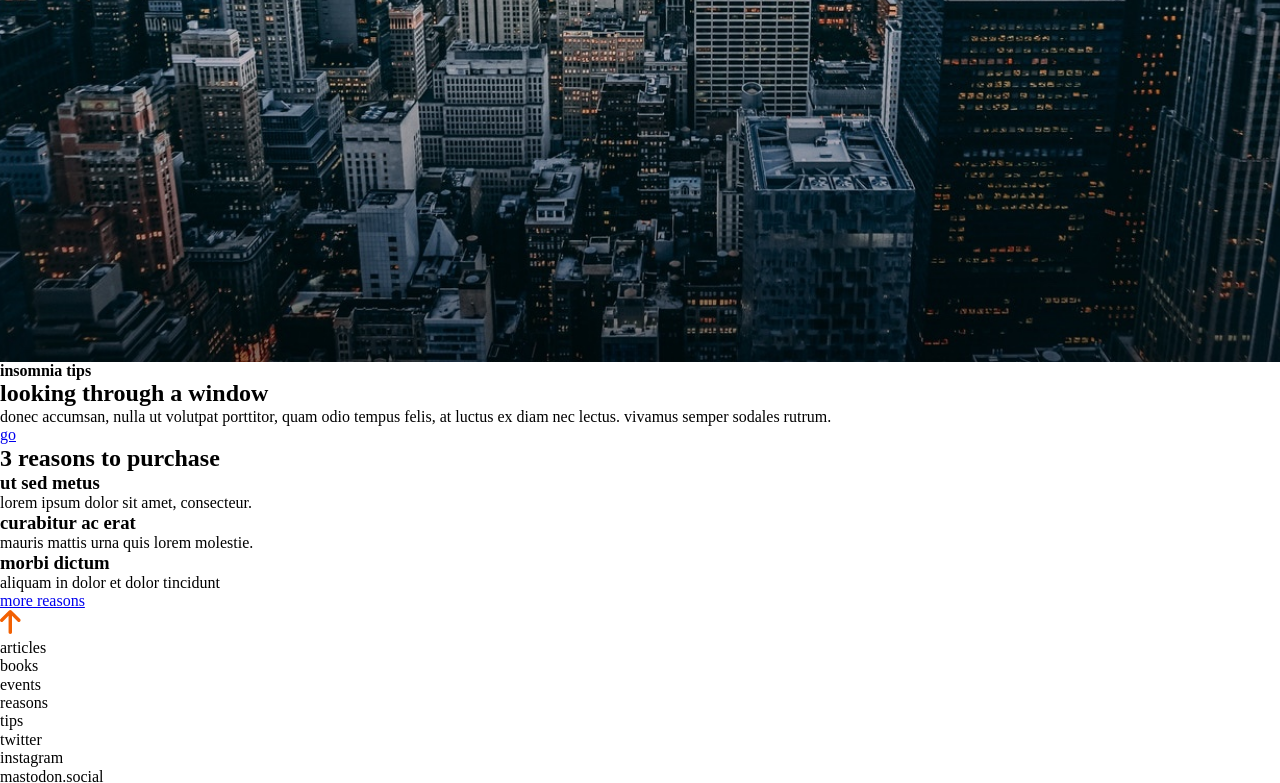
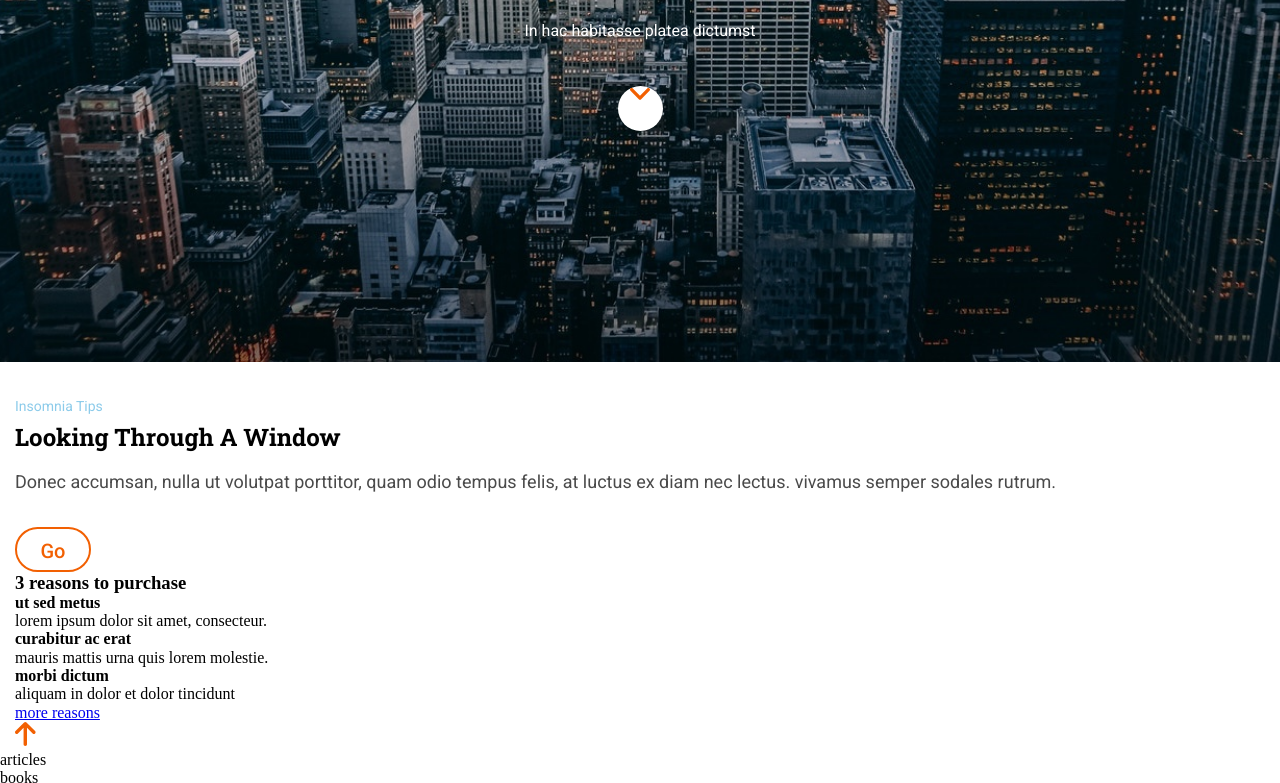
Before and after one commit to laugeeme/modulo-1-evaluacion-final-laurageeme, a website: page public/index.html in a window 1280 px wide. Shown: the part 438-1221 px from the top of the page. Drawn offline with nearby package versions, Linux system fonts and the light colour scheme.

Commit message:
section 1 progress

```diff
--- a/_src/assets/scss/layouts/_header.scss
+++ b/_src/assets/scss/layouts/_header.scss
@@ -27,30 +27,52 @@
 }
 
 .header_text_container {
-        width: 100vw;
-        display: flex;
-        flex-direction: column;
+    width: 100vw;
+    display: flex;
+    flex-direction: column;
+    text-align: center;
 
 
-
-    & h1{
-        color:$colorText1;
-        font-family:$fontStyle1;
+    & h1 {
+        color: $colorText1;
+        font-family: $fontStyle1;
         text-transform: uppercase;
         font-size: 42px;
         line-height: 55px;
+        text-shadow: 0 2px 3px rgba(0, 0, 0, 0.2);
+        font-weight: bold;
+        font-stretch: normal;
+        font-style: normal;
+        line-height: 1.31;
+        letter-spacing: normal;
+        text-align: center;
+        padding-top: 284px;
 
+    }
+
+    & p {
+        color: $colorText1;
+        font-family: $fontStyle2;
+        font-size: 16px;
+        position: relative;
+        padding-top: 10px;
+
+    }
+
+    & .btn_down {
+        position: relative;
+        width: 45px;
+        height: 45px;
+        background-color: $colorWhite;
+        border-radius: 50%;
+        margin-left: auto;
+        margin-right: auto;
+        margin-top: 45px;
+
+        & img {}
 
 
     }
 
-    & p {
-        color:$colorText1;
-        font-family:$fontStyle2;
-        font-size: 16px;
-
-
-
-    }
 
 }
--- a/_src/assets/scss/layouts/_main.scss
+++ b/_src/assets/scss/layouts/_main.scss
@@ -0,0 +1,79 @@
+.page__main {
+    padding-left: 15px;
+    padding-right: 15px;
+}
+
+
+.section1 {
+
+    display: flex;
+    flex-direction: column;
+
+    & h2 {
+        font-family: $fontStyle2;
+        font-size: 14px;
+        line-height: 2.14;
+        color: $colorText3;
+        text-transform: capitalize;
+        font-weight: normal;
+        font-stretch: normal;
+        font-style: normal;
+        letter-spacing: normal;
+        padding-top: 30px;
+    }
+
+
+
+    & h3 {
+        font-family: $fontStyle1;
+        color: $colorText2;
+        font-size: 24px;
+        font-weight: bold;
+        font-stretch: normal;
+        font-style: normal;
+        line-height: 1.25;
+        letter-spacing: normal;
+        text-transform: capitalize;
+
+    }
+
+    & p {
+
+        font-family: $fontStyle2;
+        color: $colorText4;
+        font-size: 18px;
+        font-weight: normal;
+        font-stretch: normal;
+        font-style: normal;
+        line-height: 1.67;
+        letter-spacing: normal;
+        padding-top: 15px;
+        padding-bottom: 30px;
+
+        &:first-letter {
+            text-transform: capitalize;
+        }
+
+    }
+
+
+    a {
+        color: $colorOrange;
+        background-color: $colorWhite;
+        text-decoration: none;
+        text-transform: capitalize;
+        font-family: $fontStyle2;
+        font-size: 20px;
+        font-weight: 500;
+        font-stretch: normal;
+        font-style: normal;
+        line-height: 2.25;
+        letter-spacing: normal;
+        width: 76px;
+        height: 45px;
+        border: 2px solid  $colorOrange;
+        border-radius: 25px;
+        text-align: center;
+
+    }
+}
--- a/_src/assets/scss/utils/_variables.scss
+++ b/_src/assets/scss/utils/_variables.scss
@@ -11,6 +11,6 @@ $colorText3:$colorLightBlue;
 $colorText4:$colorGrey;
 
 
-$fontStyle1:'Roboto Slab', bold;
-$fontStyle2:'Roboto', regular;
+$fontStyle1:'Roboto Slab', ;
+$fontStyle2:'Roboto', ;
 $fontStyle3:'Roboto', medium ;
--- a/public/index.html
+++ b/public/index.html
@@ -5,6 +5,8 @@
         <meta charset="UTF-8" />
         <meta name="viewport" content="width=device-width, initial-scale=1" />
         <link href="https://fonts.googleapis.com/css?family=Roboto+Slab:700|Roboto:400,500&display=swap"
+        rel="stylesheet">
+        <link href="https://fonts.googleapis.com/css?family=Roboto&display=swap"
         rel="stylesheet">
         <link rel="icon" href="./favicon.png" />
         <link rel="stylesheet" href="./assets/css/main.css" />
@@ -21,66 +23,52 @@
                 <div class="header_text_container">
                      <h1>anonymous <br>proxy</h1>
 
-                    <p>In hac habitasse platea dictumst</p> <a href="#down"><img src="../../assets/images/ico-scroll-down.svg" alt="Scroll hacia el final de la página"></a>
+                    <p>In hac habitasse platea dictumst</p> <a class="btn_down" href="#down" title="Scroll hacia el final de la página"><img src="../../assets/images/ico-scroll-down.svg" alt="Scroll hacia el final de la página"></a>
 
                 </div>
             </div>
         </div>
         <main class="page__main">
             <section class="section1">
-                 <h4>insomnia tips</h3>
-            <h2>looking through a window</h2>
-            <p>donec accumsan, nulla ut volutpat porttitor, quam odio tempus felis, at luctus ex diam nec lectus.
-                vivamus semper sodales rutrum.</p>
+                 <h2>insomnia tips</h2>
 
-            <a class="go_link" href="#go">go</a>
+                 <h3>looking through a window</h3>
 
+                <p>donec accumsan, nulla ut volutpat porttitor, quam odio tempus felis, at
+                    luctus ex diam nec lectus. vivamus semper sodales rutrum.</p> <a class="go_link"
+                href="#go">go</a>
 
             </section>
-
-
             <section class="section2">
                 <div class="section2_title_container">
-            <h2>3 reasons to purchase</h2>
+                     <h3>3 reasons to purchase</h3>
+
                 </div>
+                <article class="articles_container">
+                    <div class="articles article1">
+                         <h4>ut sed metus</h4>
 
-        <article class="articles_container">
-
-            <div class="articles article1">
-                <h3>ut sed metus</h3>
                         <p>lorem ipsum dolor sit amet, consecteur.</p>
                     </div>
+                    <div class="articles article2">
+                         <h4>curabitur ac erat</h4>
 
-            <div class="articles article2">
-                <h3>curabitur ac erat</h3>
                         <p>mauris mattis urna quis lorem molestie.</p>
+                    </div>
+                    <div class="articles article3">
+                         <h4>morbi dictum</h4>
+
+                        <p>aliquam in dolor et dolor tincidunt</p>
+                    </div>
+                    <div> <a class="link_more" href="#web adalab" title="More reasons">more reasons</a>
 
                     </div>
-
-
-            <div class="articles article3">
-                <h3>morbi dictum</h3>
-                <p>aliquam in dolor et dolor tincidunt</p>
+                    <div> <a class="link_up" href="#up"> <img src="../../assets/images/ico-arrow.svg" alt="Scroll hacia arriba">
+                </a>
 
                     </div>
-
-            <div>
-                <a class="link_more" href="#web adalab" title="More reasons">more reasons</a>
-            </div>
-
-            <div>
-               <a class="link_up" href="#up"> <img src="../../assets/images/ico-arrow.svg" alt="Scroll hacia arriba"> </a>
-            </div>
-
                 </article>
-
-
-
-
             </section>
-
-
-
         </main>
         <footer class="page__footer">
             <nav class="menu_container">
@@ -110,4 +98,5 @@
         </footer>
         </div>
     </body>
+
 </html>
```
Also changed, not shown: _src/templates/index.html (+1 -0 lines), _src/templates/partials/_header.html (+1 -1 lines), _src/templates/partials/_main.html (+11 -10 lines), public/assets/css/main.css, 1 other file. Lines whose indentation alone changed are shown as unchanged.
